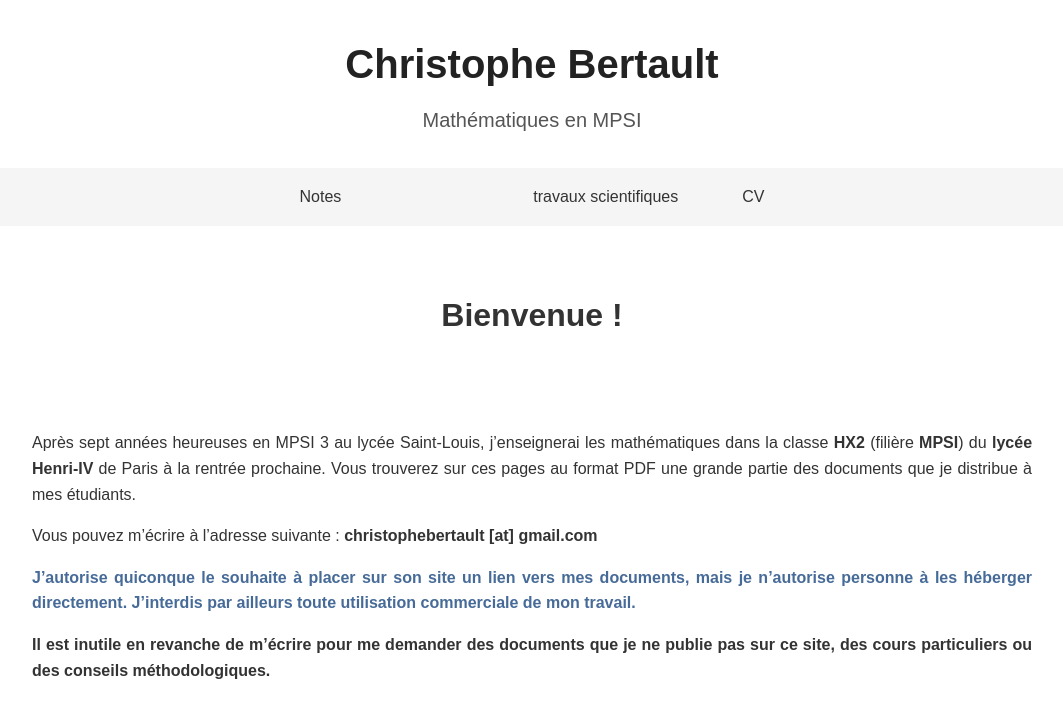
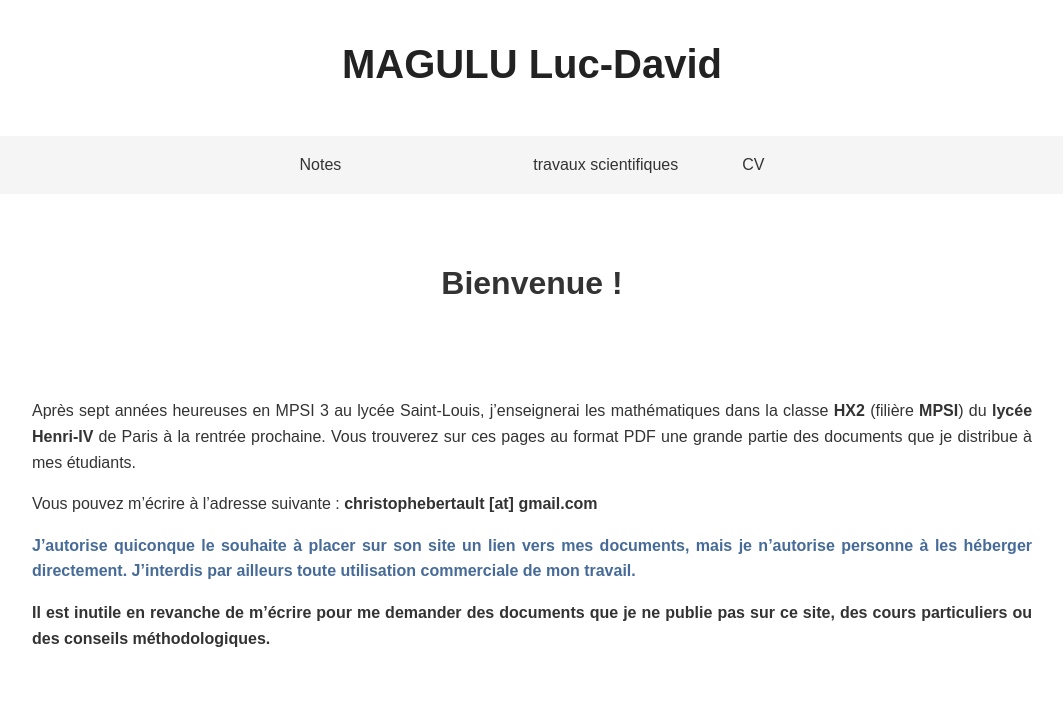
Before and after one commit to LD-10/mldm, a plain HTML site: page index.html in a window 1280 px wide. Shown: the whole page, without its empty margins (108-1171 px from the left). Drawn offline with Linux system fonts and the light colour scheme.

Commit message:
Update index.html

```diff
--- a/index.html
+++ b/index.html
@@ -47,9 +47,9 @@
   <header>
     <div class="container">
       <a href="/">
-        <span class="site-title">Christophe Bertault</span>
+        <span class="site-title">MAGULU Luc-David</span>
       </a>
-      <p class="site-description">Mathématiques en MPSI</p>
+      <p class="site-description">  </p>
     </div>
   </header>
 
```
